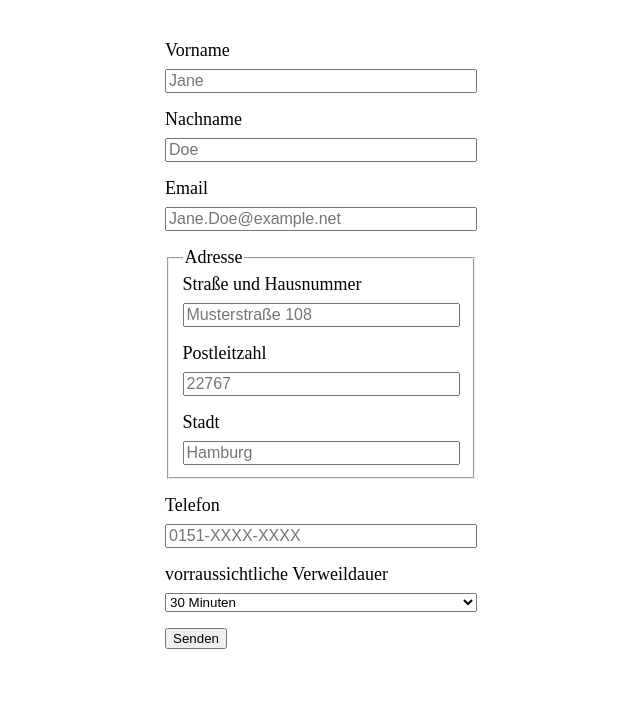
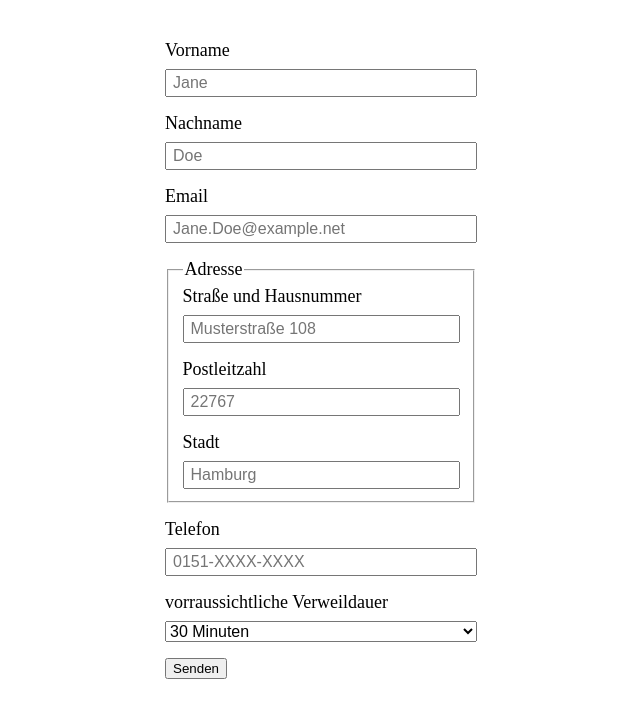
Before and after one commit to Codemon72/simple_form, a plain HTML site: page index.html in a window 1280 px wide. Shown: the whole page, without its empty margins (319-959 px from the left). Drawn offline with Linux system fonts and the light colour scheme.

Commit message:
added styling

```diff
--- a/style.css
+++ b/style.css
@@ -30,6 +30,9 @@ legend + .form-group {
 .button {
   margin-top: 1rem;
 }
+input {
+  padding: 3px 6px;
+}
 
 INPUT::-webkit-input-placeholder{
   font-size: 16px;
@@ -37,6 +40,6 @@ INPUT::-webkit-input-placeholder{
 INPUT:-moz-placeholder {
   font-size: 16px;
 }
-input[placeholder] {
+input[placeholder], select {
   font-size: 16px;
 }
```
